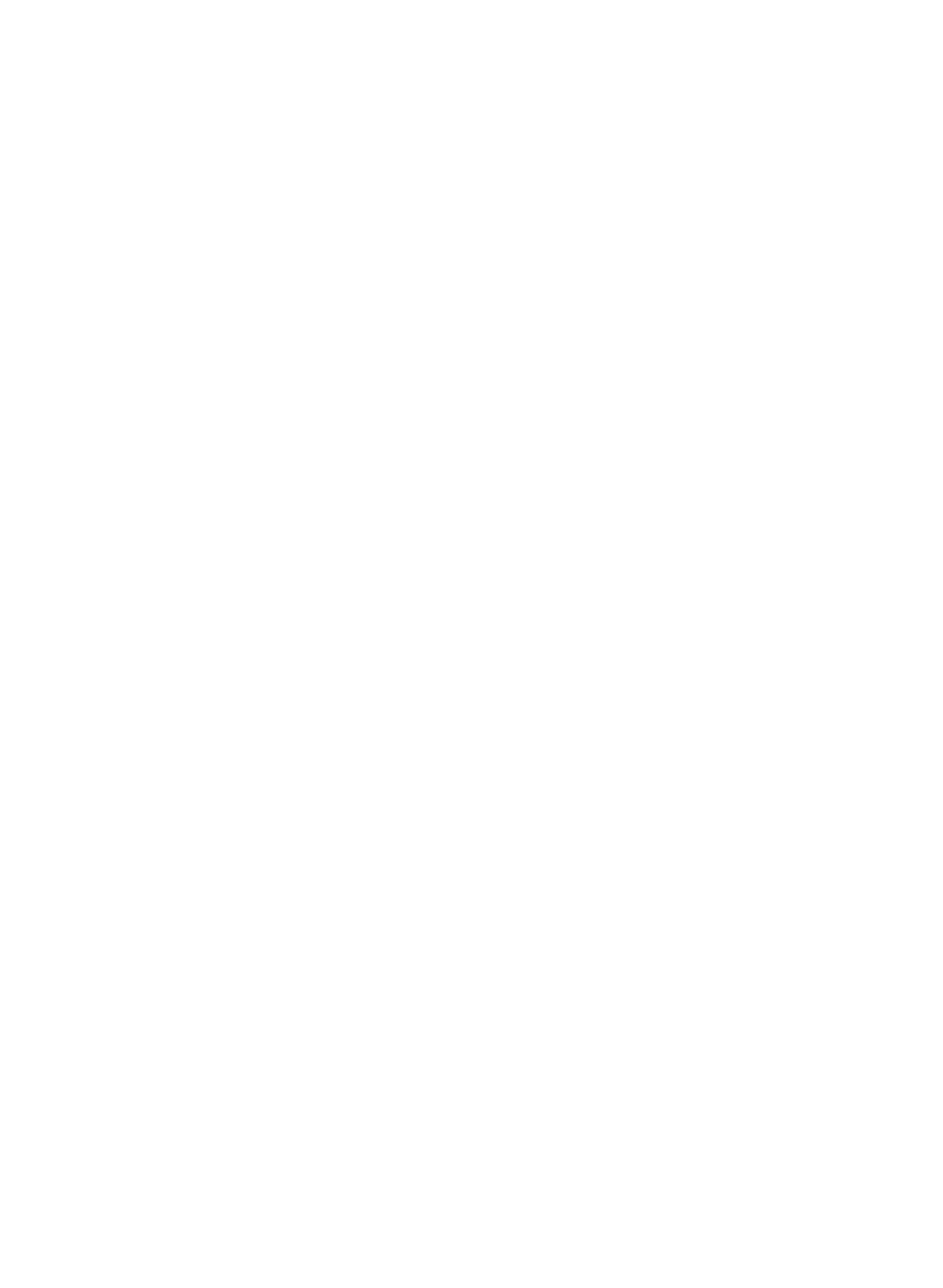
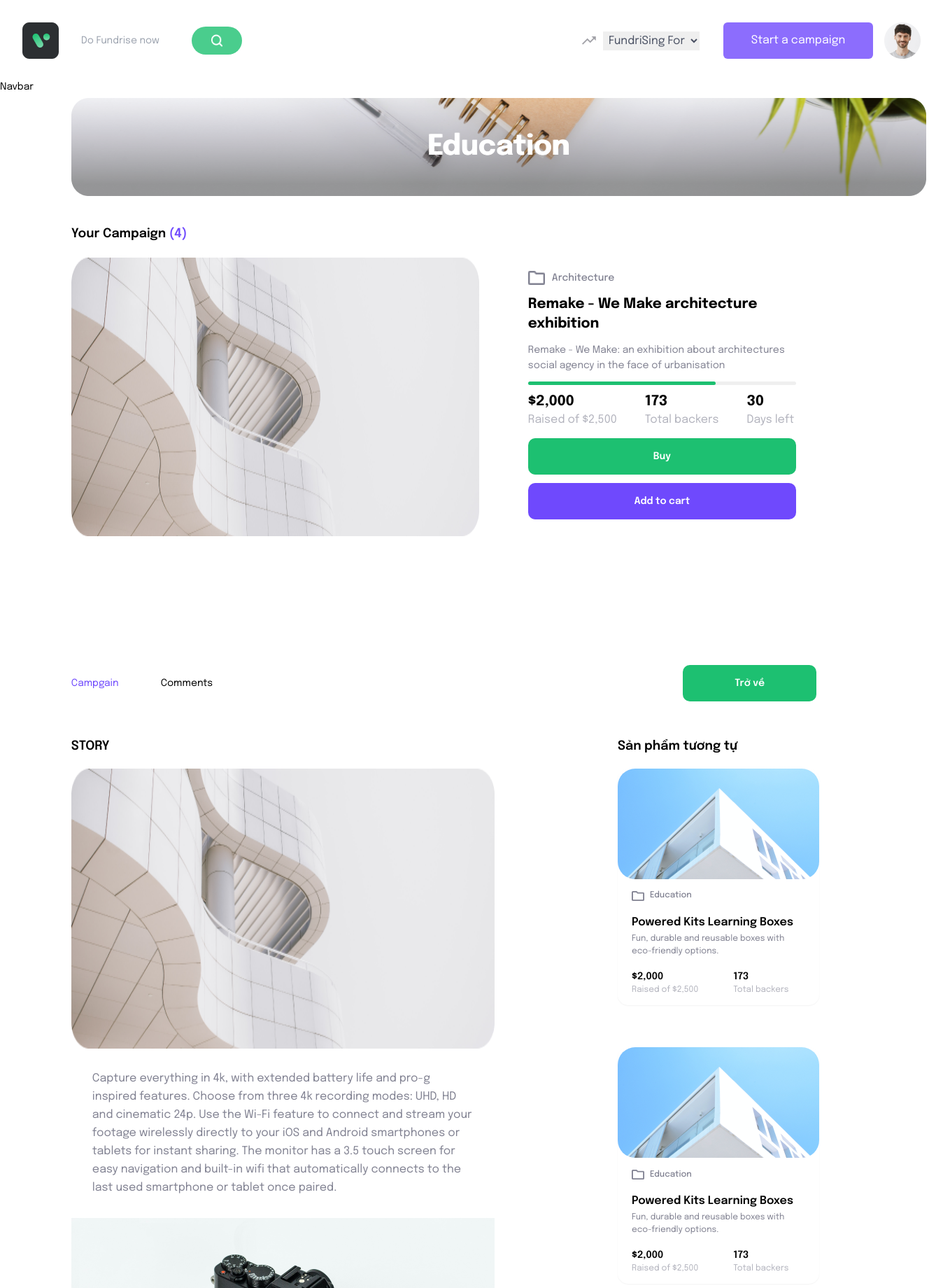
Before and after one commit to DOANCAOSON/thuongmai, a React (Vite) app: page /product/1 in a window 1280 px wide. Before the commit this address had no page. Shown: the top 1840 px of the page at 70% size, 1348 px wide, since content can reach past the window. Before the commit the page ends 800 px from the top, so only its background shows below. Built offline with nearby package versions, Linux system fonts and the light colour scheme.

Commit message:
add-detail-page

```diff
--- /dev/null
+++ b/src/components/BigItem/BigItem.tsx
@@ -0,0 +1,69 @@
+import React from 'react'
+import { Link } from 'react-router-dom'
+import MainImage from 'src/assets/images/MainImage.png'
+import Vector from 'src/assets/images/Vector.png'
+import Button from '../Button'
+
+interface Props {
+  type?: string
+}
+
+const BigItem = ({ type }: Props) => {
+  return (
+    <Link to='/product/2' className='m-auto'>
+      <h1 className='font-[600] text-[18px] leading-7 mb-[20px]'>
+        Your Campaign <span className='text-violet'>(4)</span>
+      </h1>
+      <div className={`${type ? 'gap-x-[40px]' : ''} flex mobile:flex-col mobile:w-[327px]`}>
+        <div className={`${type ? 'h-[398px]' : 'h-[266px]'} w-[583px] mobile:w-[100%] mobile:h-[210px]`}>
+          <img src={MainImage} alt='' />
+        </div>
+        <div
+          className={`${
+            type ? 'w-[443px]' : 'w-[495px]'
+          } flex flex-col gap-y-[12px] mobile:px-0 px-[30px] py-[17px] mobile:w-[100%]`}
+        >
+          <div className='flex gap-[10px] items-center'>
+            <div className='w-6 h-6 py-[2px]'>
+              <img src={Vector} alt='' />
+            </div>
+            <p className='text-[14px] font-[500] leading-5 text-text-color'>Architecture</p>
+          </div>
+          <h1 className='font-[700] mobile:font-[600] mobile:text-[16px] text-[20px] leading-7'>
+            Remake - We Make architecture exhibition
+          </h1>
+          <p className='leading-[22px] mobile:text-[12px] text-text-color'>
+            Remake - We Make: an exhibition about architectures social agency in the face of urbanisation
+          </p>
+          <div>
+            <div className='h-[5px] bg-[#EFEFEF] rounded-[5px]'>
+              <div className='bg-primary w-[70%] h-[100%] rounded-[5px]'></div>
+            </div>
+          </div>
+          <div className={`${type ? 'gap-[40px]' : 'gap-[65px]'} flex mobile:gap-[31px]`}>
+            <div className='flex flex-col'>
+              <h2 className='font-[700] text-[20px] mobile:text-[16px]'>$2,000</h2>
+              <div className='text-textColor4 text-[16px] mobile:text-[14px] leading-7'>Raised of $2,500</div>
+            </div>
+            <div className='flex flex-col'>
+              <h2 className='font-[700] text-[20px] mobile:text-[16px]'>173</h2>
+              <div className='text-textColor4 text-[16px] mobile:text-[14px] leading-7'>Total backers</div>
+            </div>
+            <div className='flex flex-col'>
+              <h2 className='font-[700] text-[20px] mobile:text-[16px]'>30</h2>
+              <div className='text-textColor4 text-[16px] mobile:text-[14px] leading-7'>Days left</div>
+            </div>
+          </div>
+          {type && (
+            <>
+              <Button color='primary'>Buy</Button>
+              <Button color=''>Add to cart</Button>
+            </>
+          )}
+        </div>
+      </div>
+    </Link>
+  )
+}
+
+export default BigItem
--- /dev/null
+++ b/src/components/BigItem/index.ts
@@ -0,0 +1,3 @@
+import BigItem from './BigItem'
+
+export default BigItem
--- /dev/null
+++ b/src/components/Button/Button.tsx
@@ -0,0 +1,21 @@
+interface Props {
+  type?: string
+  color?: string
+  children?: React.ReactNode
+}
+
+const Button = ({ type, color, children }: Props) => {
+  return (
+    <button
+      className={` ${
+        color === 'primary' ? 'bg-primary ' : 'bg-violet'
+      } text-4 font-[600] text-white h-[52px] rounded-[10px] ${type === 'big' ? 'w-full' : ''} ${
+        type === 'small' ? 'w-[191px]' : ''
+      }`}
+    >
+      {children}
+    </button>
+  )
+}
+
+export default Button
--- /dev/null
+++ b/src/components/Button/index.ts
@@ -0,0 +1,3 @@
+import Button from './Button'
+
+export default Button
--- a/src/components/ProductItem/ProductItem.tsx
+++ b/src/components/ProductItem/ProductItem.tsx
@@ -5,7 +5,7 @@ import Vector from 'src/assets/images/Vector.png'
 const ProductItem = () => {
   return (
     <Link to=''>
-      <div className='flex flex-col shadow-sm rounded-[15px]'>
+      <div className='flex flex-col shadow-sm rounded-[15px] w-[288px]'>
         <div className='w-[288px] h-[158px] rounded-[25px] overflow-hidden '>
           <img src={MainImage2} alt='' />
         </div>
--- a/src/layouts/DashboardLayout/DashboardLayout.tsx
+++ b/src/layouts/DashboardLayout/DashboardLayout.tsx
@@ -1,14 +1,18 @@
 import DashboardHeader from 'src/components/DashboardHeader/DashboardHeader'
 import Footer from 'src/components/Footer'
+import Navbar from 'src/components/Navbar'
 interface Props {
   children?: React.ReactNode
 }
 const DashboardLayout = ({ children }: Props) => {
   return (
-    <div className='w-[1348px] m-auto'>
-      <DashboardHeader></DashboardHeader>
-      {children}
-      <Footer></Footer>
+    <div className='mobile:w-[100vw] w-[1348px] m-auto'>
+      <DashboardHeader />
+      <div className='flex gap-[30px]'>
+        <Navbar></Navbar>
+        <div>{children}</div>
+      </div>
+      <Footer />
     </div>
   )
 }
--- a/src/pages/Dashboard/Dashboard.tsx
+++ b/src/pages/Dashboard/Dashboard.tsx
@@ -1,57 +1,11 @@
-import { Link } from 'react-router-dom'
-import MainImage from 'src/assets/images/MainImage.png'
-import Vector from 'src/assets/images/Vector.png'
-import Navbar from 'src/components/Navbar'
+import BigItem from 'src/components/BigItem/BigItem'
 import ProductItem from 'src/components/ProductItem/ProductItem'
 const Dashboard = () => {
   return (
-    <div className='flex gap-[40px] '>
-      <Navbar></Navbar>
+    <div className='flex'>
       <div className='mobile:ml-[30px]'>
         <section className='mb-[30px] '>
-          <Link to='/login' className='m-auto'>
-            <h1 className='font-[600] text-[18px] leading-7 mb-[20px]'>
-              Your Campaign <span className='text-violet'>(4)</span>
-            </h1>
-            <div className='flex mobile:flex-col mobile:w-[327px]'>
-              <div className='w-[583px] mobile:w-[100%] h-[266px] mobile:h-[210px]'>
-                <img src={MainImage} alt='' />
-              </div>
-              <div className='flex flex-col gap-y-[12px] mobile:px-0 px-[30px] py-[17px] w-[495px] mobile:w-[100%]'>
-                <div className='flex gap-[10px] items-center'>
-                  <div className='w-6 h-6 py-[2px]'>
-                    <img src={Vector} alt='' />
-                  </div>
-                  <p className='text-[14px] font-[500] leading-5 text-text-color'>Architecture</p>
-                </div>
-                <h1 className='font-[700] mobile:font-[600] mobile:text-[16px] text-[20px] leading-7'>
-                  Remake - We Make architecture exhibition
-                </h1>
-                <p className='leading-[22px] mobile:text-[12px] text-text-color'>
-                  Remake - We Make: an exhibition about architectures social agency in the face of urbanisation
-                </p>
-                <div>
-                  <div className='h-[5px] bg-[#EFEFEF] rounded-[5px]'>
-                    <div className='bg-primary w-[70%] h-[100%] rounded-[5px]'></div>
-                  </div>
-                </div>
-                <div className='flex gap-[65px] mobile:gap-[31px]'>
-                  <div className='flex flex-col'>
-                    <h2 className='font-[700] text-[20px] mobile:text-[16px]'>$2,000</h2>
-                    <div className='text-textColor4 text-[16px] mobile:text-[14px] leading-7'>Raised of $2,500</div>
-                  </div>
-                  <div className='flex flex-col'>
-                    <h2 className='font-[700] text-[20px] mobile:text-[16px]'>173</h2>
-                    <div className='text-textColor4 text-[16px] mobile:text-[14px] leading-7'>Total backers</div>
-                  </div>
-                  <div className='flex flex-col'>
-                    <h2 className='font-[700] text-[20px] mobile:text-[16px]'>30</h2>
-                    <div className='text-textColor4 text-[16px] mobile:text-[14px] leading-7'>Days left</div>
-                  </div>
-                </div>
-              </div>
-            </div>
-          </Link>
+          <BigItem></BigItem>
         </section>
         <section className='mb-[20px] mobile:w-[350px] '>
           <h1 className='font-[600] text-[18px] leading-7 mb-[20px]'>Popular Campaign</h1>
--- /dev/null
+++ b/src/pages/ProductDetail/ProductDetail.tsx
@@ -0,0 +1,68 @@
+import Banner2 from 'src/assets/images/Banner2.png'
+import BigItem from 'src/components/BigItem/BigItem'
+import Button from 'src/components/Button'
+import MainImage from 'src/assets/images/MainImage.png'
+import MainImage2 from 'src/assets/images/1.png'
+import ProductItem from 'src/components/ProductItem/ProductItem'
+const ProductDetail = () => {
+  return (
+    <div className='pb-[50px] mobile:w-[100%] p-6'>
+      <div className='h-[140px] mobile:w-[100%] mb-10 rounded-[25px] w-[100%] relative'>
+        <img src={Banner2} alt='' />
+        <h1 className='font-[700] text-[40px] absolute mobile:text-[20px] top-[50%] left-[50%] translate-y-[-50%] translate-x-[-50%] text-white'>
+          Education
+        </h1>
+      </div>
+      <section className='mobile:w-[100%] mobile:flex mobile:justify-center mobile:mb-[30px] mb-[165px]'>
+        <BigItem type='big'></BigItem>
+      </section>
+      <section className=' mobile:w-[100%] flex gap-[55%] py-[19px] mb-[25px] '>
+        <div className='flex gap-[60px] items-center mobile:gap-[30px]'>
+          <div className='cursor-pointer text-violet'>Campgain</div>
+          <div className='cursor-pointer'>Comments</div>
+        </div>
+        <div className='mobile:hidden'>
+          <Button color='primary' type='small'>
+            Trở về
+          </Button>
+        </div>
+      </section>
+      <section className='mobile:w-[100%] py-[10px] mobile:flex-col flex justify-between mb-[70px]'>
+        <div className='w-[605px] mobile:w-[327px]'>
+          <h1 className='text-[18px] font-[600] mb-[20px]'>STORY</h1>
+          <div className='h-[400px] mobile:w-[100%] mobile:h-[216px] mb-[20px]'>
+            <img src={MainImage} alt='' />
+          </div>
+          <div className='px-[30px] mobile:text-[12px] mobile:leading-[18px] text-text-color mb-5 py-[10px] font-[400] text-[16px] leading-[26px]'>
+            Capture everything in 4k, with extended battery life and pro-g inspired features. Choose from three 4k
+            recording modes: UHD, HD and cinematic 24p. Use the Wi-Fi feature to connect and stream your footage
+            wirelessly directly to your iOS and Android smartphones or tablets for instant sharing. The monitor has a
+            3.5 touch screen for easy navigation and built-in wifi that automatically connects to the last used
+            smartphone or tablet once paired.
+          </div>
+          <div className='h-[400px] mobile:w-[100%] mobile:h-[216px] mb-[20px]'>
+            <img src={MainImage2} alt='' />
+          </div>
+        </div>
+        <div className='w-[441px] mobile:w-[327px]'>
+          <h1 className='text-[18px] font-[600] mb-[20px]'>Sản phẩm tương tự</h1>
+          <div className='flex flex-col gap-y-[60px]'>
+            <ProductItem></ProductItem>
+            <ProductItem></ProductItem>
+          </div>
+        </div>
+      </section>
+      <section className='mb-[20px] mobile:w-[327px] '>
+        <h1 className='font-[600] text-[18px] leading-7 mb-[20px]'>Popular Campaign</h1>
+        <div className='gap-[30px] grid grid-cols-4 mobile:flex mobile:w-[100%] mobile:overflow-x-auto'>
+          <ProductItem></ProductItem>
+          <ProductItem></ProductItem>
+          <ProductItem></ProductItem>
+          <ProductItem></ProductItem>
+        </div>
+      </section>
+    </div>
+  )
+}
+
+export default ProductDetail
--- /dev/null
+++ b/src/pages/ProductDetail/index.ts
@@ -0,0 +1,3 @@
+import ProductDetail from './ProductDetail'
+
+export default ProductDetail
--- a/src/useRouteElements.tsx
+++ b/src/useRouteElements.tsx
@@ -9,6 +9,7 @@ import Product from './pages/Admin/Product'
 import User from './pages/Admin/User'
 import Dashboard from './pages/Dashboard'
 import Login from './pages/Login'
+import ProductDetail from './pages/ProductDetail'
 import Register from './pages/Register'
 
 const useRouteElements = () => {
@@ -35,6 +36,14 @@ const useRouteElements = () => {
         <RegisterLayout>
           <Register />
         </RegisterLayout>
+      )
+    },
+    {
+      path: '/product/:id',
+      element: (
+        <DashboardLayout>
+          <ProductDetail />
+        </DashboardLayout>
       )
     },
     {
```
Also changed, not shown: src/assets/images/1.png (added), src/assets/images/Banner2.png (added).
